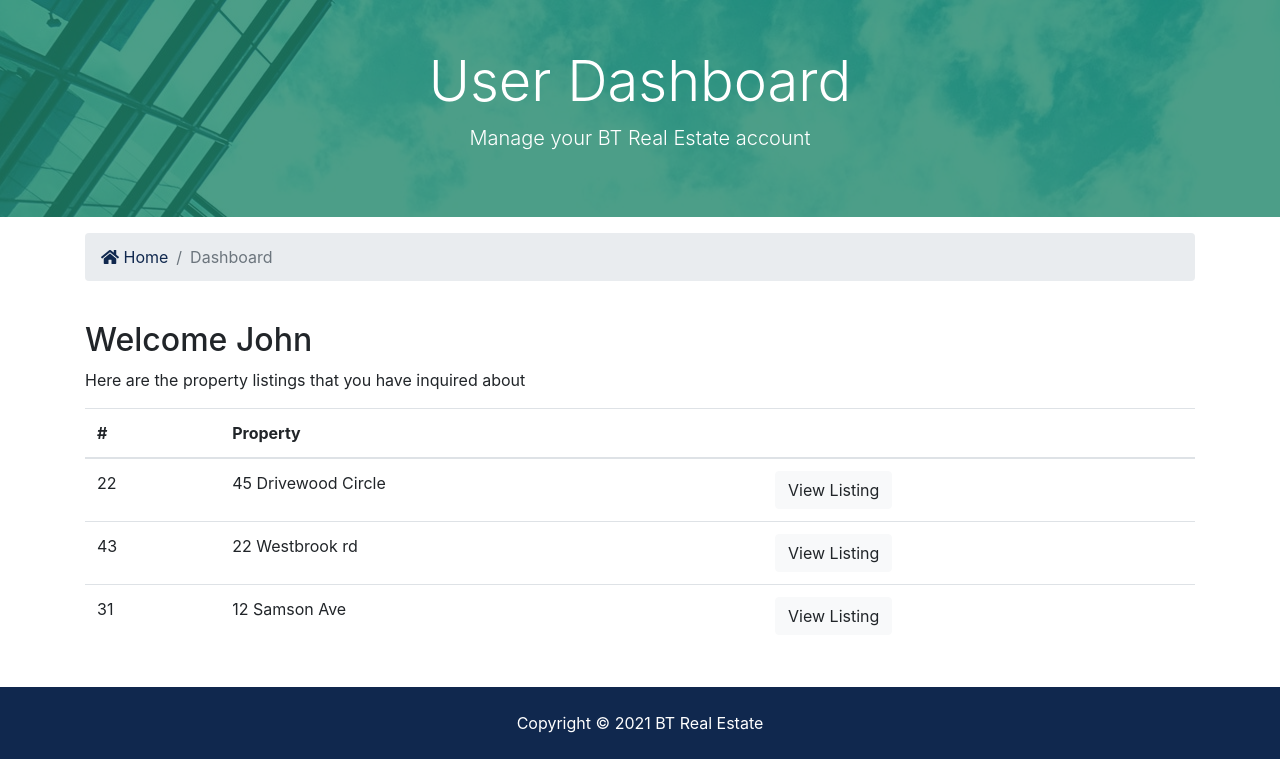
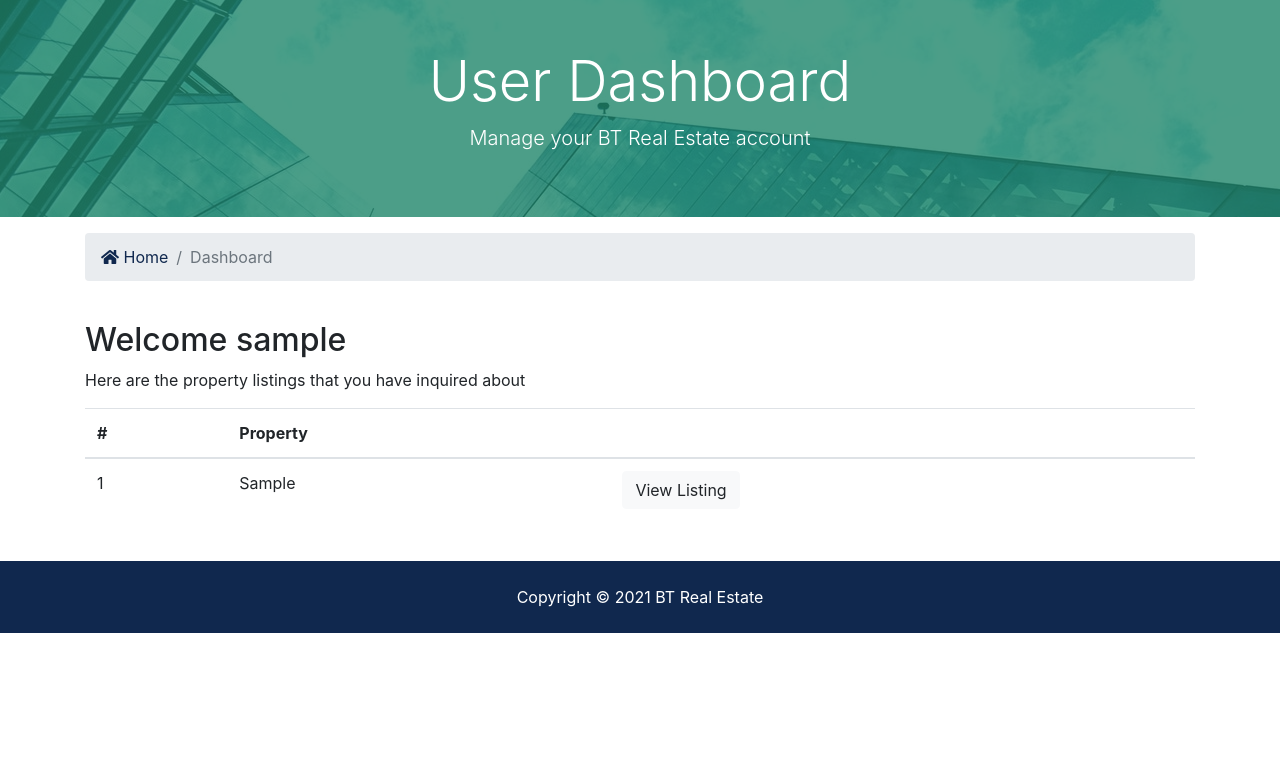
Before and after one commit to reanmoDev2/btre_project, a Django app: page /accounts/dashboard in a window 1280 px wide. Shown: the part 128-887 px from the top of the page. After the commit the page ends 761 px from the top, so only its background shows below. Run offline with Django 3.2, Linux system fonts and the light colour scheme; a user stored in the database is signed in; tables that the repository leaves empty hold one stand-in row (values such as "Sample post"); some libraries are stand-ins or nearby versions.

Commit message:
finished

```diff
--- a/accounts/views.py
+++ b/accounts/views.py
@@ -1,6 +1,7 @@
 from django.shortcuts import render, redirect
 from django.contrib import messages, auth
 from django.contrib.auth.models import User
+from contacts.models import Contact
 
 # Create your views here.
 def register(request):
@@ -63,4 +64,8 @@ def logout(request):
         return redirect('index')
 
 def dashboard(request):
-    return render(request, 'accounts/dashboard.html')
+    user_contacts = Contact.objects.order_by('-contact_date').filter(user_id=request.user.id)
+    context = {
+        'contacts': user_contacts
+    }
+    return render(request, 'accounts/dashboard.html', context)
--- a/templates/accounts/dashboard.html
+++ b/templates/accounts/dashboard.html
@@ -34,8 +34,9 @@
     <div class="container">
         <div class="row">
             <div class="col-md-12">
-                <h2>Welcome John</h2>
-                <p>
+                <h2>Welcome {{user.username}}</h2>
+                {% if contacts %}
+                    <p>
                     Here are the property listings that you have inquired about
                 </p>
                 <table class="table">
@@ -47,35 +48,23 @@
                         </tr>
                     </thead>
                     <tbody>
+                        {% for contact in contacts %}
                         <tr>
-                            <td>22</td>
-                            <td>45 Drivewood Circle</td>
+                            <td>{{contact.id}}</td>
+                            <td>{{contact.listing}}</td>
                             <td>
-                                <a class="btn btn-light" href="#"
+                                <a class="btn btn-light" href="{% url 'listing' contact.listing_id %}"
                                     >View Listing</a
                                 >
                             </td>
                         </tr>
-                        <tr>
-                            <td>43</td>
-                            <td>22 Westbrook rd</td>
-                            <td>
-                                <a class="btn btn-light" href="#"
-                                    >View Listing</a
-                                >
-                            </td>
-                        </tr>
-                        <tr>
-                            <td>31</td>
-                            <td>12 Samson Ave</td>
-                            <td>
-                                <a class="btn btn-light" href="#"
-                                    >View Listing</a
-                                >
-                            </td>
-                        </tr>
+                        {% endfor %}
                     </tbody>
                 </table>
+                {% else %}
+                <p>You have not made any inquiries</p>
+                {% endif %}
+
             </div>
         </div>
     </div>
```
